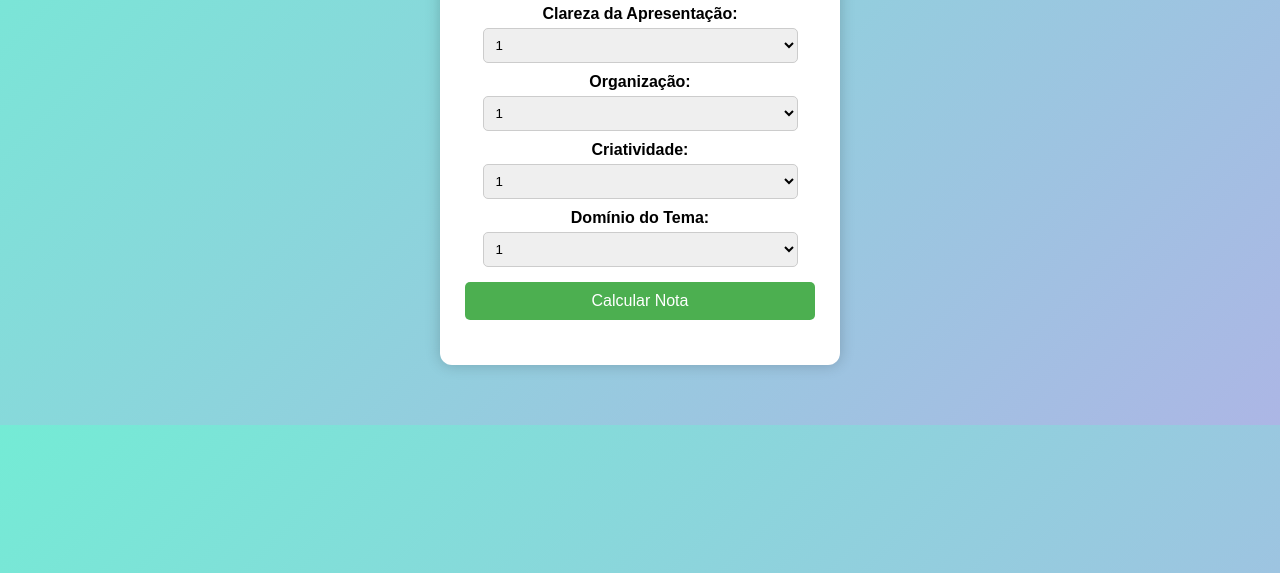
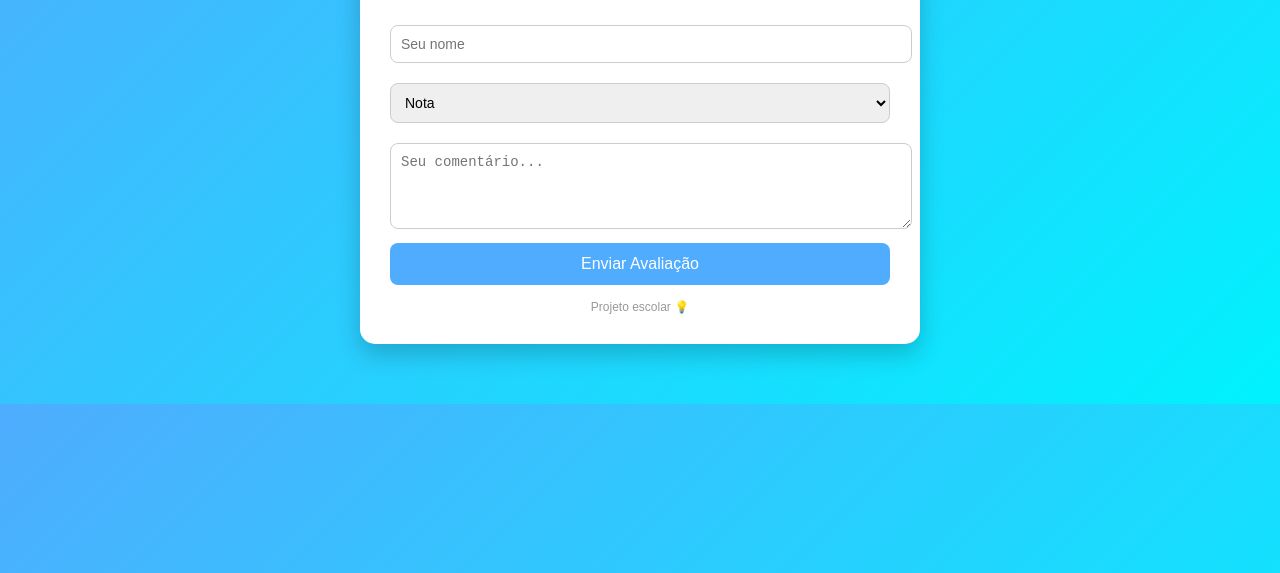
Before and after one commit to eloacristinadarosadossantos-blip/feira-ciencias, a plain HTML site: page index.html in a window 1280 px wide. Shown: the part 227-800 px from the top of the page. Drawn offline with Linux system fonts and the light colour scheme.

Commit message:
Update index.html

```diff
--- a/index.html
+++ b/index.html
@@ -1,130 +1,97 @@
+
    <!DOCTYPE html>
 <html lang="pt-br">
 <head>
 <meta charset="UTF-8">
-<title>Avaliação - Feira de Ciências</title>
+<title>Feira de Ciências</title>
 
 <style>
 body {
     font-family: Arial, sans-serif;
-        background: linear-gradient(135deg, #74ebd5, #ACB6E5);
-        text-align: center;
+    background: linear-gradient(135deg, #4facfe, #00f2fe);
     margin: 0;
+    padding: 0;
 }
 
 .container {
     background: white;
-        padding: 25px;
+    max-width: 500px;
     margin: 60px auto;
-        width: 350px;
-        border-radius: 12px;
-        box-shadow: 0 0 15px rgba(0,0,0,0.2);
+    padding: 30px;
+    border-radius: 15px;
+    box-shadow: 0 10px 25px rgba(0,0,0,0.2);
+    text-align: center;
 }
 
 h1 {
     color: #333;
 }
 
-    label {
-        display: block;
-        margin-top: 10px;
-        font-weight: bold;
+p {
+    color: #666;
 }
 
-    input, select {
-        width: 90%;
-        padding: 8px;
-        margin-top: 5px;
-        border-radius: 5px;
+input, select, textarea {
+    width: 100%;
+    padding: 10px;
+    margin: 10px 0;
+    border-radius: 8px;
     border: 1px solid #ccc;
+    font-size: 14px;
 }
 
 button {
-        margin-top: 15px;
-        padding: 10px;
-        width: 100%;
-        background: #4CAF50;
+    background: #4facfe;
     color: white;
     border: none;
-        border-radius: 5px;
+    padding: 12px;
+    width: 100%;
+    border-radius: 8px;
+    font-size: 16px;
     cursor: pointer;
-        font-size: 16px;
+    transition: 0.3s;
 }
 
 button:hover {
-        background: #45a049;
+    background: #007bff;
 }
 
-    .resultado {
-        margin-top: 20px;
-        font-size: 18px;
-        font-weight: bold;
-        color: #333;
+footer {
+    margin-top: 15px;
+    font-size: 12px;
+    color: #999;
 }
 </style>
+
 </head>
 
 <body>
 
 <div class="container">
-    <h1>🔬 Feira de Ciências</h1>
+    <h1>🔬 Avaliação da Feira de Ciências</h1>
+    <p>Deixe sua opinião sobre o projeto:</p>
 
-    <label>Nome do Grupo:</label>
-    <input type="text" id="grupo" placeholder="Digite o nome">
+    <input type="text" placeholder="Seu nome">
 
-    <label>Clareza da Apresentação:</label>
-    <select id="clareza">
-        <option value="1">1</option>
-        <option value="2">2</option>
-        <option value="3">3</option>
-        <option value="4">4</option>
-        <option value="5">5</option>
+    <select>
+        <option>Nota</option>
+        <option>⭐ 1 - Ruim</option>
+        <option>⭐⭐ 2 - Regular</option>
+        <option>⭐⭐⭐ 3 - Bom</option>
+        <option>⭐⭐⭐⭐ 4 - Muito bom</option>
+        <option>⭐⭐⭐⭐⭐ 5 - Excelente</option>
     </select>
 
-    <label>Organização:</label>
-    <select id="organizacao">
-        <option value="1">1</option>
-        <option value="2">2</option>
-        <option value="3">3</option>
-        <option value="4">4</option>
-        <option value="5">5</option>
-    </select>
+    <textarea placeholder="Seu comentário..." rows="4"></textarea>
 
-    <label>Criatividade:</label>
-    <select id="criatividade">
-        <option value="1">1</option>
-        <option value="2">2</option>
-        <option value="3">3</option>
-        <option value="4">4</option>
-        <option value="5">5</option>
-    </select>
+    <button onclick="enviar()">Enviar Avaliação</button>
 
-    <label>Domínio do Tema:</label>
-    <select id="dominio">
-        <option value="1">1</option>
-        <option value="2">2</option>
-        <option value="3">3</option>
-        <option value="4">4</option>
-        <option value="5">5</option>
-    </select>
-
-    <button onclick="calcular()">Calcular Nota</button>
-
-    <div class="resultado" id="resultado"></div>
+    <footer>Projeto escolar 💡</footer>
 </div>
 
 <script>
-function calcular() {
-    let grupo = document.getElementById("grupo").value;
-    let clareza = parseInt(document.getElementById("clareza").value);
-    let organizacao = parseInt(document.getElementById("organizacao").value);
-    let criatividade = parseInt(document.getElementById("criatividade").value);
-    let dominio = parseInt(document.getElementById("dominio").value);
-
-    let media = (clareza + organizacao + criatividade + dominio) / 4;
-
-    document.getElementById("resultado").innerHTML =
-        "Grupo: " + grupo + "<br>Nota Final: " + media.toFixed(1);
+function enviar() {
+    alert("Avaliação enviada com sucesso! ✅");
 }
 </script>
 
```
Lines whose indentation alone changed are shown as unchanged.
